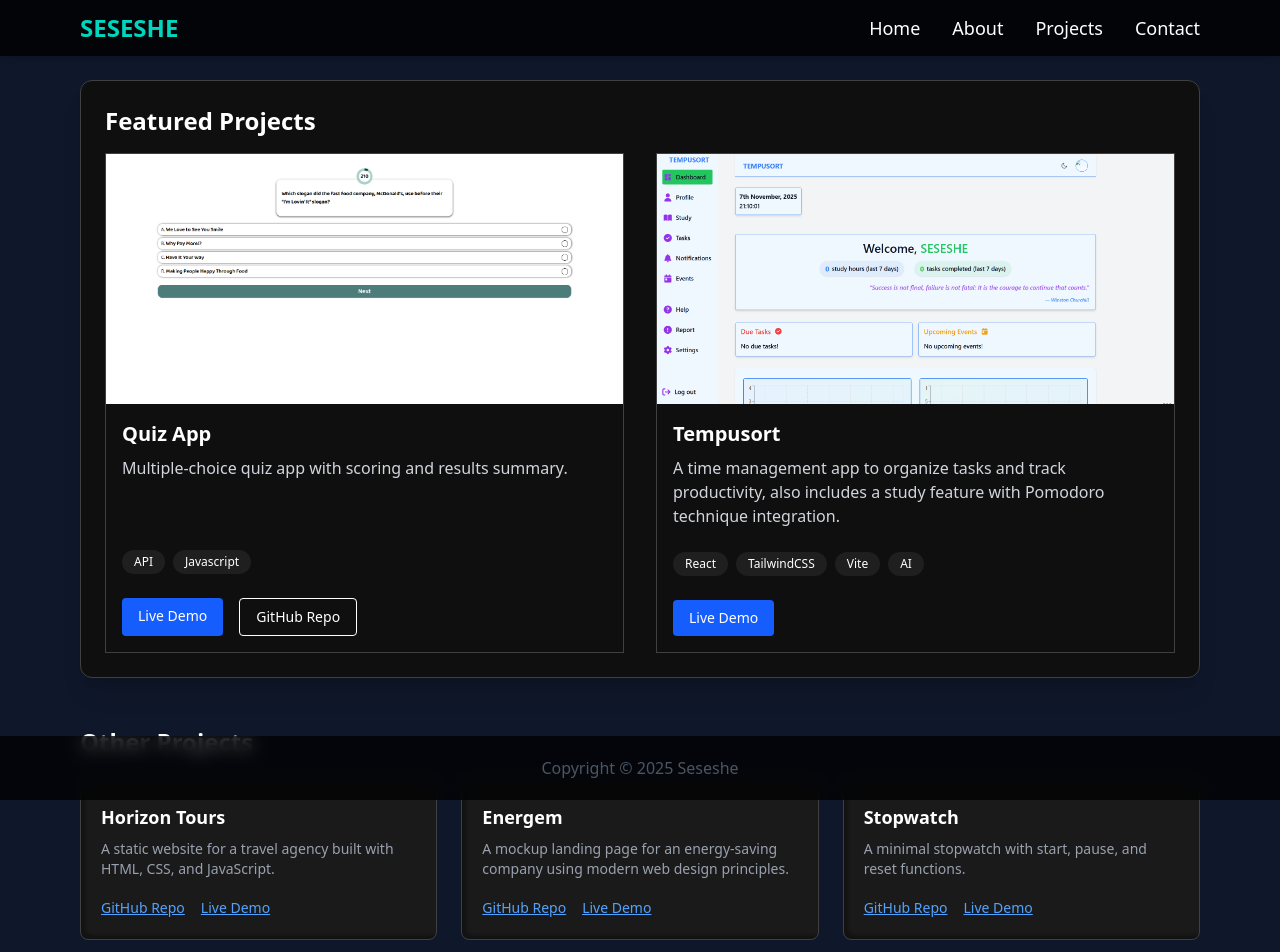
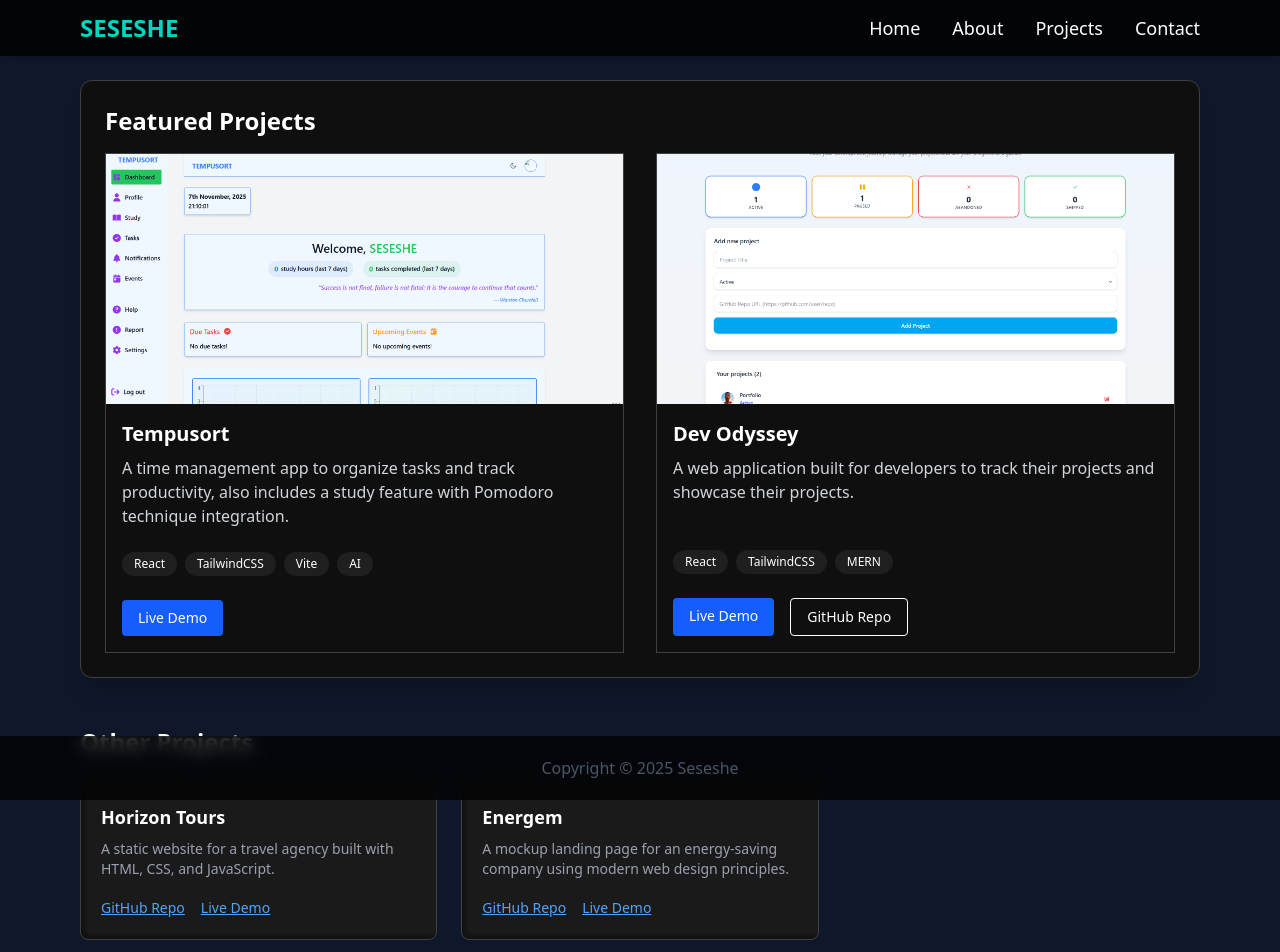
Before and after one commit to Vortex105/Portfolio, a React (Vite) app: page /projects in a window 1280 px wide. Shown: the top 952 px of the page. Built offline with nearby package versions, Linux system fonts and the light colour scheme.

Commit message:
Projects update

```diff
--- a/src/pages/Projects.jsx
+++ b/src/pages/Projects.jsx
@@ -4,16 +4,10 @@ import ProjectCard from '../components/ProjectCard';
 import { motion } from 'framer-motion';
 import QuizPng from '../assets/projects/quiz.png'
 import TempusortPng from '../assets/projects/Tempusort.png'
+import DevOdysseyPng from '../assets/projects/dev-odyssey.png'
 
 const Projects = () => {
-	const featured = [{
-		title: 'Quiz App',
-		description: 'Multiple-choice quiz app with scoring and results summary.',
-		github: 'https://github.com/Vortex105/Quiz',
-		live: 'https://quiz2-4wwj.onrender.com',
-		image: QuizPng,
-		tech: ['API', 'Javascript'],
-	},
+	const featured = [
 		{
 		title: 'Tempusort',
 		description: 'A time management app to organize tasks and track productivity, also includes a study feature with Pomodoro technique integration.',
@@ -21,6 +15,14 @@ const Projects = () => {
 		image: TempusortPng,
 		tech: ['React', 'TailwindCSS', 'Vite', 'AI'],
 		},
+		{
+			title: 'Dev Odyssey',
+			description: 'A web application built for developers to track their projects and showcase their projects.',
+			live: 'https://devodyssey.onrender.com',
+			github: 'https://github.com/Vortex105/Dev-Odyssey',
+			image: DevOdysseyPng,
+			tech: ['React', 'TailwindCSS', 'MERN'],
+		}
 
 	];
 
@@ -38,13 +40,6 @@ const Projects = () => {
 				'A mockup landing page for an energy-saving company using modern web design principles.',
 			live: 'https://energem.onrender.com',
 			github: 'https://github.com/Vortex105/Energem.git',
-		},
-		{
-			title: 'Stopwatch',
-			description:
-				'A minimal stopwatch with start, pause, and reset functions.',
-			live: 'https://react-stopwatch-6pur.onrender.com',
-			github: 'https://github.com/Vortex105/Stopwatch',
 		},
 	];
 
```
Also changed, not shown: src/assets/projects/dev-odyssey.png (added).
